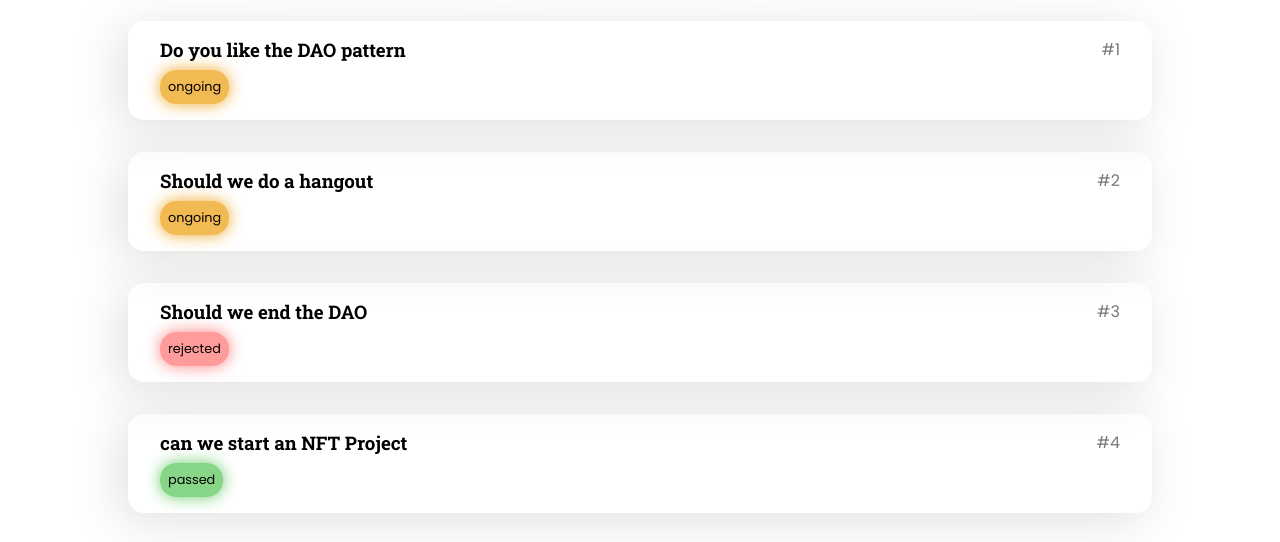
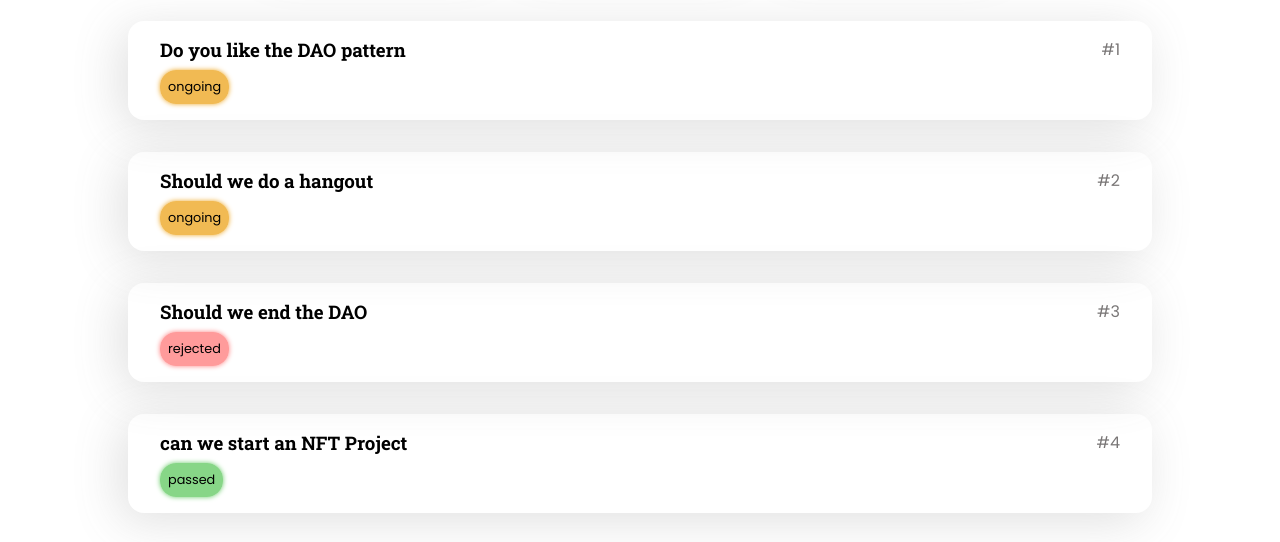
Before and after one commit to AfolabiOlajide/Votaric, a React (Create React App) app: page /proposals in a window 1280 px wide. Shown: the part 357-899 px from the top of the page. Built offline with nearby package versions, Linux system fonts and the light colour scheme.

Commit message:
edited status box-shadow

```diff
--- a/src/index.css
+++ b/src/index.css
@@ -81,17 +81,17 @@ body {
 
 .green {
 	background-color: rgb(105, 204, 105, 0.8);
-	box-shadow: 0 0 1rem rgb(105, 204, 105);
+	box-shadow: 0 0 0.3rem rgb(105, 204, 105);
 }
 
 .red {
 	background-color: rgb(255, 130, 130, 0.8);
-	box-shadow: 0 0 1rem rgb(255, 130, 130);
+	box-shadow: 0 0 0.3rem rgb(255, 130, 130);
 }
 
 .orange {
 	background-color: rgb(238, 169, 41, 0.8);
-	box-shadow: 0 0 1rem rgb(238, 169, 41);
+	box-shadow: 0 0 0.3rem rgb(238, 169, 41);
 }
 
 @media screen and (max-width: 768px) {
```
